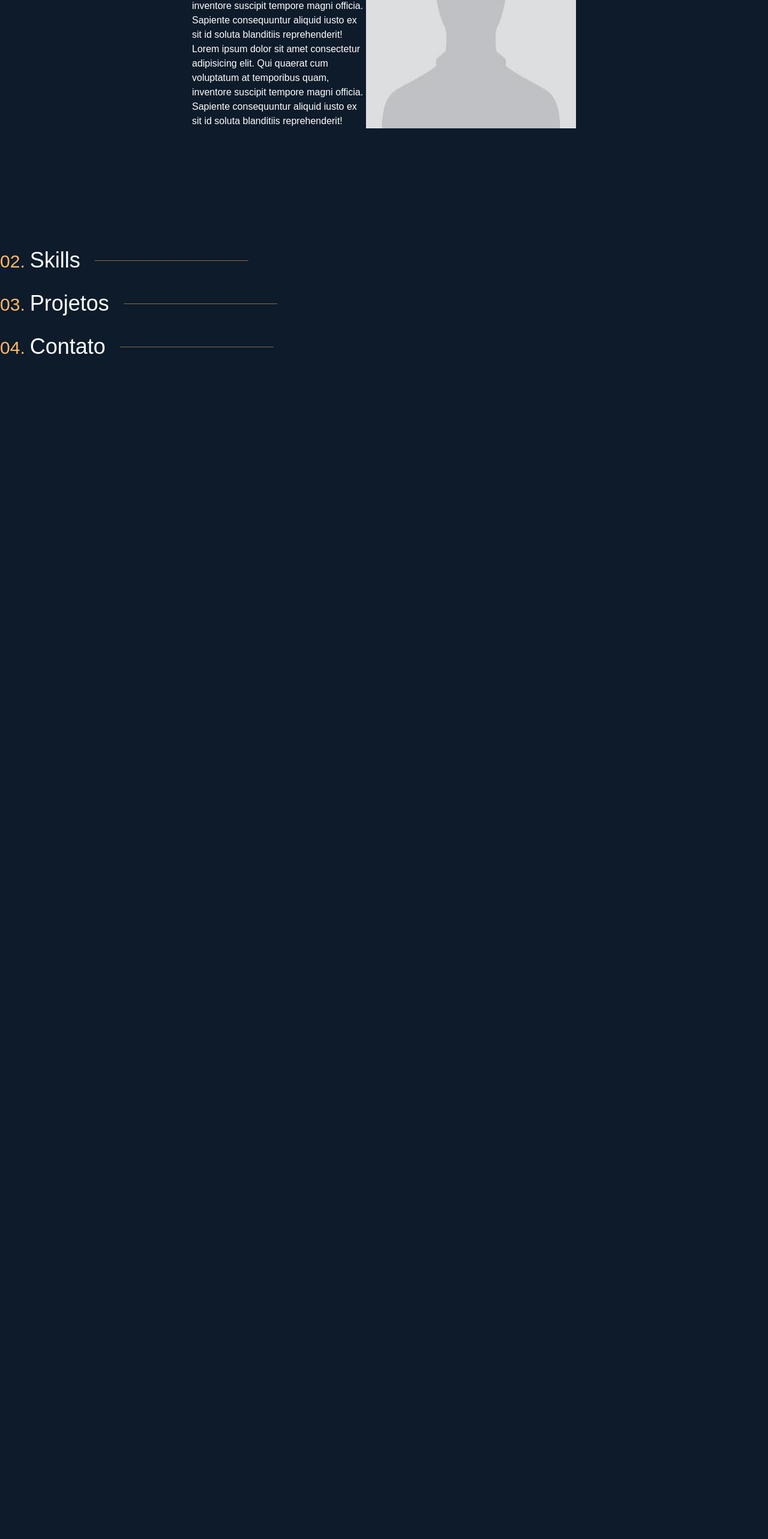
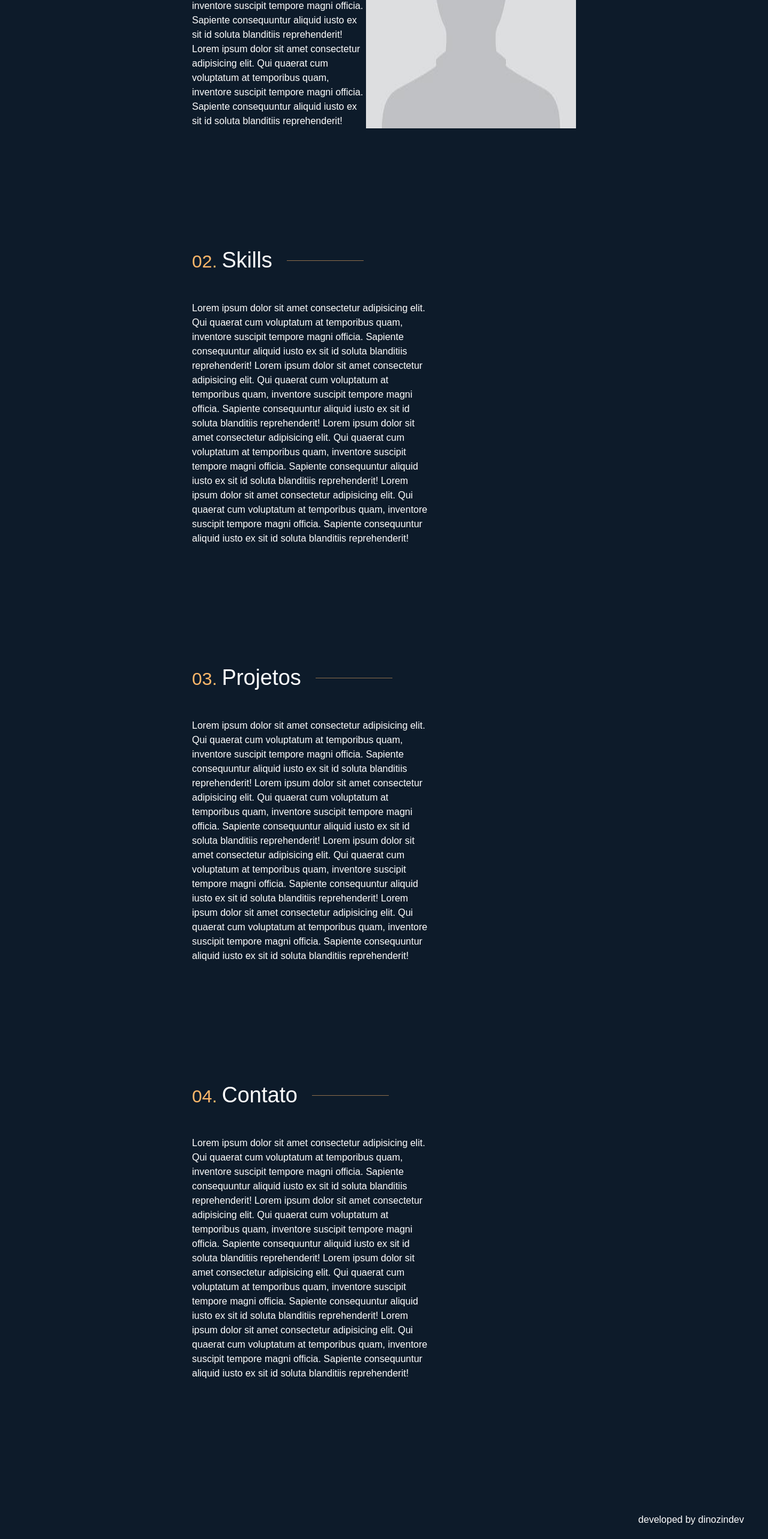
Before and after one commit to dinozindev/portfolio-v2, a React (Vite) app: page / in a window 1280 px wide. Shown: the part 1250-3816 px from the top of the page at 60% size. Before the commit the page ends 1880 px from the top, so only its background shows below. Built offline with nearby package versions, Linux system fonts and the light colour scheme; a web font is replaced by a local one.

Commit message:
feat: adicionando footer

```diff
--- a/src/App.tsx
+++ b/src/App.tsx
@@ -1,6 +1,7 @@
 import About from "./Components/About"
 import Contact from "./Components/Contact"
 import Details from "./Components/Details"
+import Footer from "./Components/Footer"
 import Header from "./Components/Header"
 import Projects from "./Components/Projects"
 import Skills from "./Components/Skills"
@@ -16,6 +17,7 @@ const App = () => {
         <Projects />
         <Contact />
       </main>
+      <Footer />
     </>
   )
 }
--- a/src/Components/Contact.tsx
+++ b/src/Components/Contact.tsx
@@ -1,11 +1,20 @@
 import SectionHeader from "./SectionHeader"
 
 const Contact = () => {
-  return (
-    <>
-    <SectionHeader number="04" text="Contato"/>
-    </>
-  )
+    return (
+        <>
+            <section className="flex items-center justify-evenly pb-50">
+                <div className="flex flex-col w-2/4 gap-4">
+                    <SectionHeader number="04" text="Contato" />
+                    <div className="flex justify-between">
+                        <p className="w-5/8 text-md">
+                            Lorem ipsum dolor sit amet consectetur adipisicing elit. Qui quaerat cum voluptatum at temporibus quam, inventore suscipit tempore magni officia. Sapiente consequuntur aliquid iusto ex sit id soluta blanditiis reprehenderit! Lorem ipsum dolor sit amet consectetur adipisicing elit. Qui quaerat cum voluptatum at temporibus quam, inventore suscipit tempore magni officia. Sapiente consequuntur aliquid iusto ex sit id soluta blanditiis reprehenderit! Lorem ipsum dolor sit amet consectetur adipisicing elit. Qui quaerat cum voluptatum at temporibus quam, inventore suscipit tempore magni officia. Sapiente consequuntur aliquid iusto ex sit id soluta blanditiis reprehenderit! Lorem ipsum dolor sit amet consectetur adipisicing elit. Qui quaerat cum voluptatum at temporibus quam, inventore suscipit tempore magni officia. Sapiente consequuntur aliquid iusto ex sit id soluta blanditiis reprehenderit!
+                        </p>
+                    </div>
+                </div>
+            </section>
+        </>
+    )
 }
 
 export default Contact
--- /dev/null
+++ b/src/Components/Footer.tsx
@@ -0,0 +1,10 @@
+
+const Footer = () => {
+  return (
+    <footer className="flex justify-end px-10 py-5">
+        <p>developed by dinozindev</p>
+    </footer>
+  )
+}
+
+export default Footer
--- a/src/Components/Projects.tsx
+++ b/src/Components/Projects.tsx
@@ -3,7 +3,16 @@ import SectionHeader from "./SectionHeader"
 const Projects = () => {
   return (
     <>
-    <SectionHeader number="03" text="Projetos"/>
+    <section className="flex items-center justify-evenly pb-50">
+                <div className="flex flex-col w-2/4 gap-4">
+                    <SectionHeader number="03" text="Projetos" />
+                    <div className="flex justify-between">
+                        <p className="w-5/8 text-md">
+                            Lorem ipsum dolor sit amet consectetur adipisicing elit. Qui quaerat cum voluptatum at temporibus quam, inventore suscipit tempore magni officia. Sapiente consequuntur aliquid iusto ex sit id soluta blanditiis reprehenderit! Lorem ipsum dolor sit amet consectetur adipisicing elit. Qui quaerat cum voluptatum at temporibus quam, inventore suscipit tempore magni officia. Sapiente consequuntur aliquid iusto ex sit id soluta blanditiis reprehenderit! Lorem ipsum dolor sit amet consectetur adipisicing elit. Qui quaerat cum voluptatum at temporibus quam, inventore suscipit tempore magni officia. Sapiente consequuntur aliquid iusto ex sit id soluta blanditiis reprehenderit! Lorem ipsum dolor sit amet consectetur adipisicing elit. Qui quaerat cum voluptatum at temporibus quam, inventore suscipit tempore magni officia. Sapiente consequuntur aliquid iusto ex sit id soluta blanditiis reprehenderit!
+                            </p>
+                    </div>
+                </div>
+            </section>
     </>
   )
 }
--- a/src/Components/Skills.tsx
+++ b/src/Components/Skills.tsx
@@ -3,8 +3,17 @@ import SectionHeader from "./SectionHeader"
 const Skills = () => {
   return (
     <>
-    <SectionHeader number="02" text="Skills"/>
-    </>
+            <section className="flex items-center justify-evenly pb-50">
+                <div className="flex flex-col w-2/4 gap-4">
+                    <SectionHeader number="02" text="Skills" />
+                    <div className="flex justify-between">
+                        <p className="w-5/8 text-md">
+                            Lorem ipsum dolor sit amet consectetur adipisicing elit. Qui quaerat cum voluptatum at temporibus quam, inventore suscipit tempore magni officia. Sapiente consequuntur aliquid iusto ex sit id soluta blanditiis reprehenderit! Lorem ipsum dolor sit amet consectetur adipisicing elit. Qui quaerat cum voluptatum at temporibus quam, inventore suscipit tempore magni officia. Sapiente consequuntur aliquid iusto ex sit id soluta blanditiis reprehenderit! Lorem ipsum dolor sit amet consectetur adipisicing elit. Qui quaerat cum voluptatum at temporibus quam, inventore suscipit tempore magni officia. Sapiente consequuntur aliquid iusto ex sit id soluta blanditiis reprehenderit! Lorem ipsum dolor sit amet consectetur adipisicing elit. Qui quaerat cum voluptatum at temporibus quam, inventore suscipit tempore magni officia. Sapiente consequuntur aliquid iusto ex sit id soluta blanditiis reprehenderit!
+                            </p>
+                    </div>
+                </div>
+            </section>
+        </>
   )
 }
 
```
